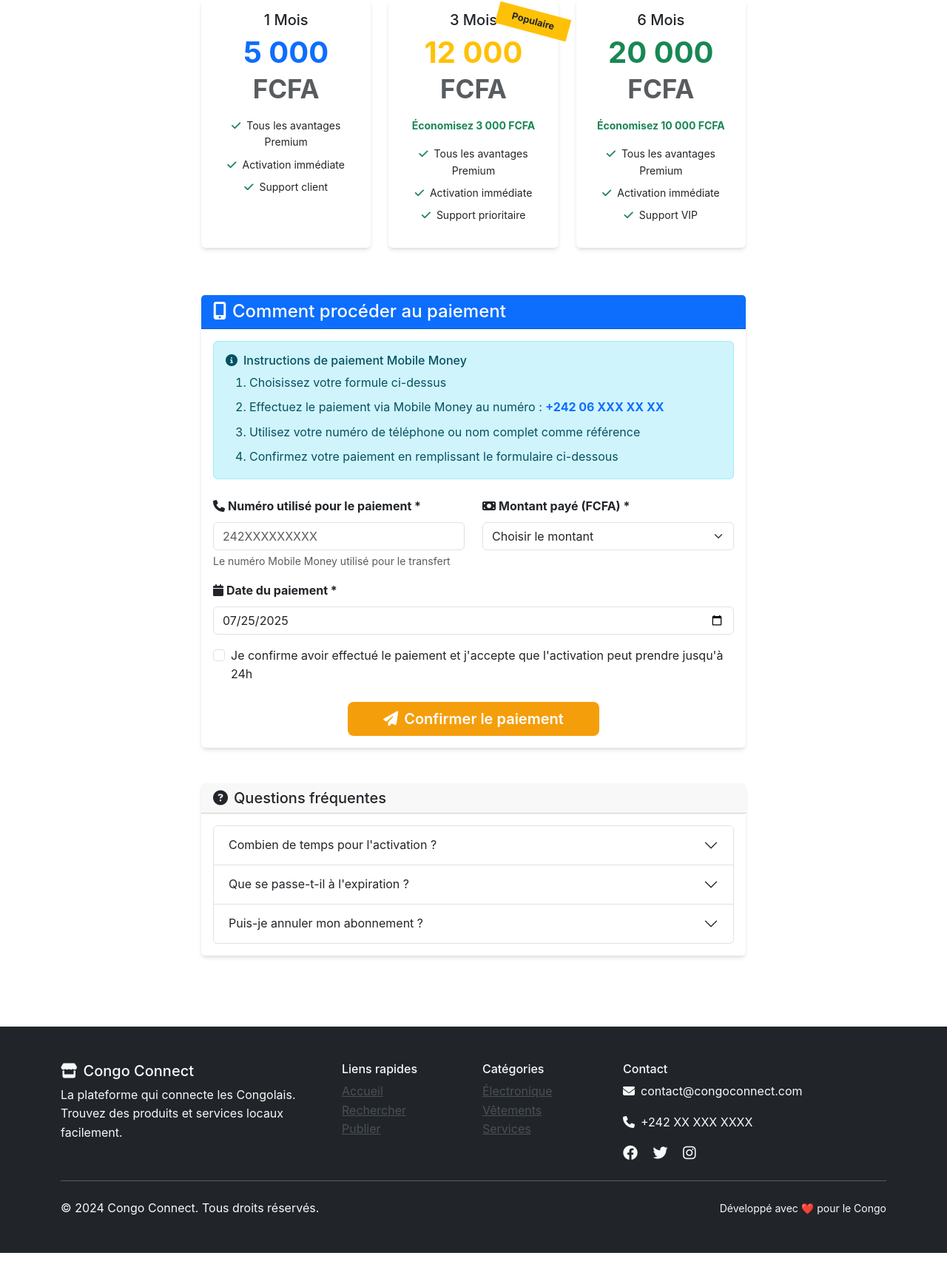
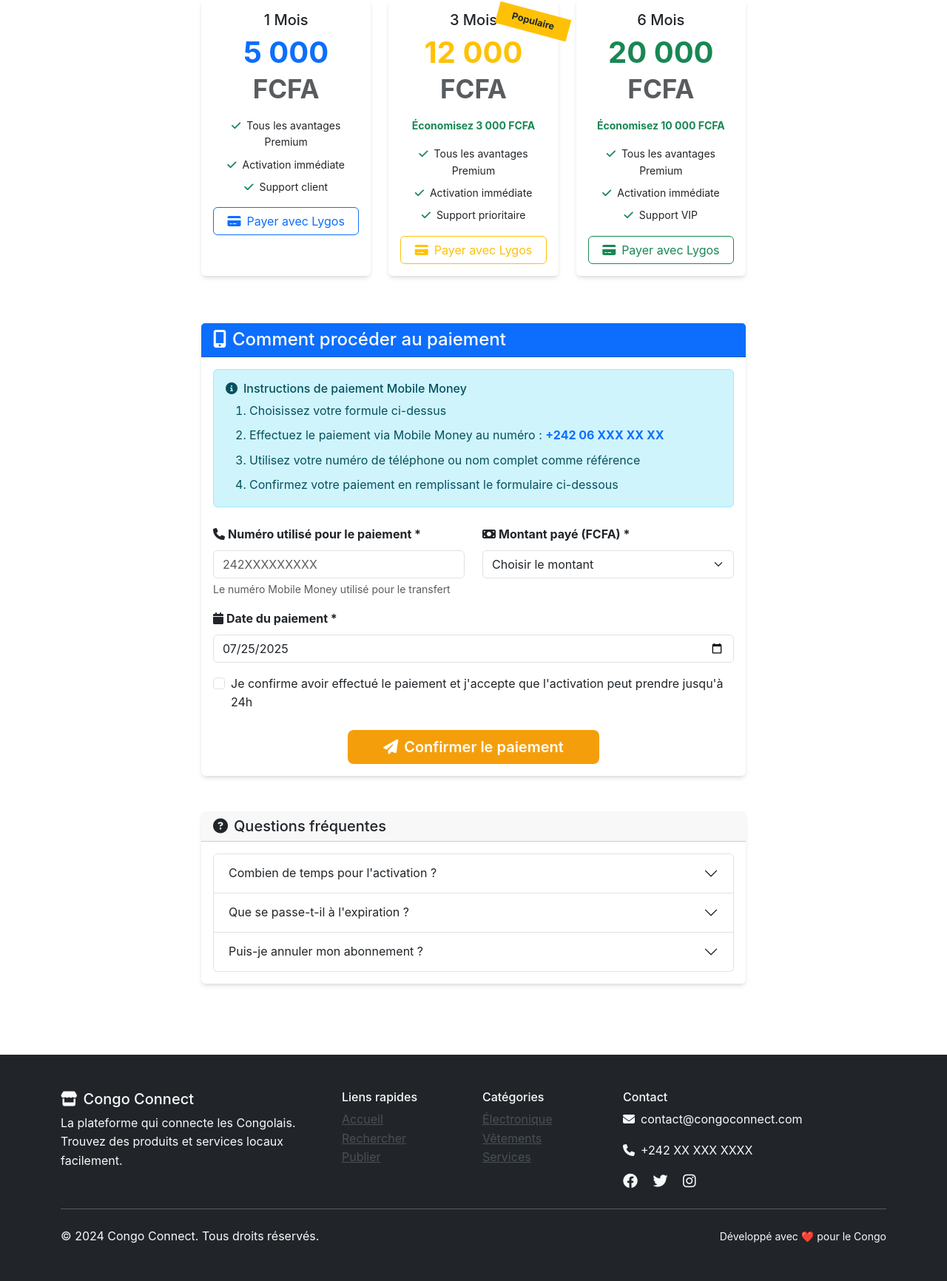
Before and after one commit to MHP9580/lara, a Flask app: page /premium/upgrade in a window 1280 px wide. Shown: the part 699-2431 px from the top of the page at 74% size. Before the commit the page ends 2393 px from the top, so only its background shows below. Run offline with Flask 3, Linux system fonts and the light colour scheme; a user stored in the database is signed in; data that the repository does not hold is empty; parts of the project's set-up code (start-up, migrations or seed data) failed here and were passed over.

Commit message:
Add files via upload
Signed-off-by: MHP9580 <88541362+MHP9580@users.noreply.github.com>

```diff
--- a/templates/premium/upgrade.html
+++ b/templates/premium/upgrade.html
@@ -88,6 +88,16 @@
                                 <li class="mb-2"><i class="fas fa-check text-success me-2"></i>Activation immédiate</li>
                                 <li class="mb-2"><i class="fas fa-check text-success me-2"></i>Support client</li>
                             </ul>
+                            <!-- Lygos Payment Button -->
+                            <div class="mt-3">
+                                <form method="POST" action="{{ url_for('pay_with_lygos') }}" style="display: inline;">
+                                    <input type="hidden" name="amount" value="5000">
+                                    <input type="hidden" name="months" value="1">
+                                    <button type="submit" class="btn btn-outline-primary w-100">
+                                        <i class="fas fa-credit-card me-2"></i>Payer avec Lygos
+                                    </button>
+                                </form>
+                            </div>
                         </div>
                     </div>
                 </div>
@@ -103,6 +113,16 @@
                                 <li class="mb-2"><i class="fas fa-check text-success me-2"></i>Activation immédiate</li>
                                 <li class="mb-2"><i class="fas fa-check text-success me-2"></i>Support prioritaire</li>
                             </ul>
+                            <!-- Lygos Payment Button -->
+                            <div class="mt-3">
+                                <form method="POST" action="{{ url_for('pay_with_lygos') }}" style="display: inline;">
+                                    <input type="hidden" name="amount" value="12000">
+                                    <input type="hidden" name="months" value="3">
+                                    <button type="submit" class="btn btn-outline-warning w-100">
+                                        <i class="fas fa-credit-card me-2"></i>Payer avec Lygos
+                                    </button>
+                                </form>
+                            </div>
                         </div>
                     </div>
                 </div>
@@ -117,6 +137,16 @@
                                 <li class="mb-2"><i class="fas fa-check text-success me-2"></i>Activation immédiate</li>
                                 <li class="mb-2"><i class="fas fa-check text-success me-2"></i>Support VIP</li>
                             </ul>
+                            <!-- Lygos Payment Button -->
+                            <div class="mt-3">
+                                <form method="POST" action="{{ url_for('pay_with_lygos') }}" style="display: inline;">
+                                    <input type="hidden" name="amount" value="20000">
+                                    <input type="hidden" name="months" value="6">
+                                    <button type="submit" class="btn btn-outline-success w-100">
+                                        <i class="fas fa-credit-card me-2"></i>Payer avec Lygos
+                                    </button>
+                                </form>
+                            </div>
                         </div>
                     </div>
                 </div>
@@ -285,5 +315,27 @@ document.querySelectorAll('.card').forEach(card => {
         });
     }
 });
+
+// Lygos payment integration
+function payWithLygos(amount, months) {
+    // Placeholder for Lygos API integration
+    alert(`Redirection vers Lygos pour le paiement de ${amount} FCFA (${months} mois).\n\nPour intégrer Lygos :\n1. Créez un compte sur lygos.co\n2. Obtenez vos clés API\n3. Configurez le webhook\n4. Remplacez cette fonction par l'appel API Lygos`);
+
+    // Example Lygos integration (to be implemented with real API):
+    /*
+    const lygosConfig = {
+        apiKey: 'YOUR_LYGOS_API_KEY',
+        amount: amount,
+        currency: 'XAF',
+        customerPhone: '{{ current_user.phone_number if current_user.is_authenticated }}',
+        description: `Congo Connect Premium - ${months} mois`,
+        webhookUrl: '{{ url_for("lygos_webhook", _external=True) }}',
+        returnUrl: '{{ url_for("dashboard", _external=True) }}'
+    };
+
+    // Call Lygos payment API
+    LygosPayment.init(lygosConfig);
+    */
+}
 </script>
 {% endblock %}
```
